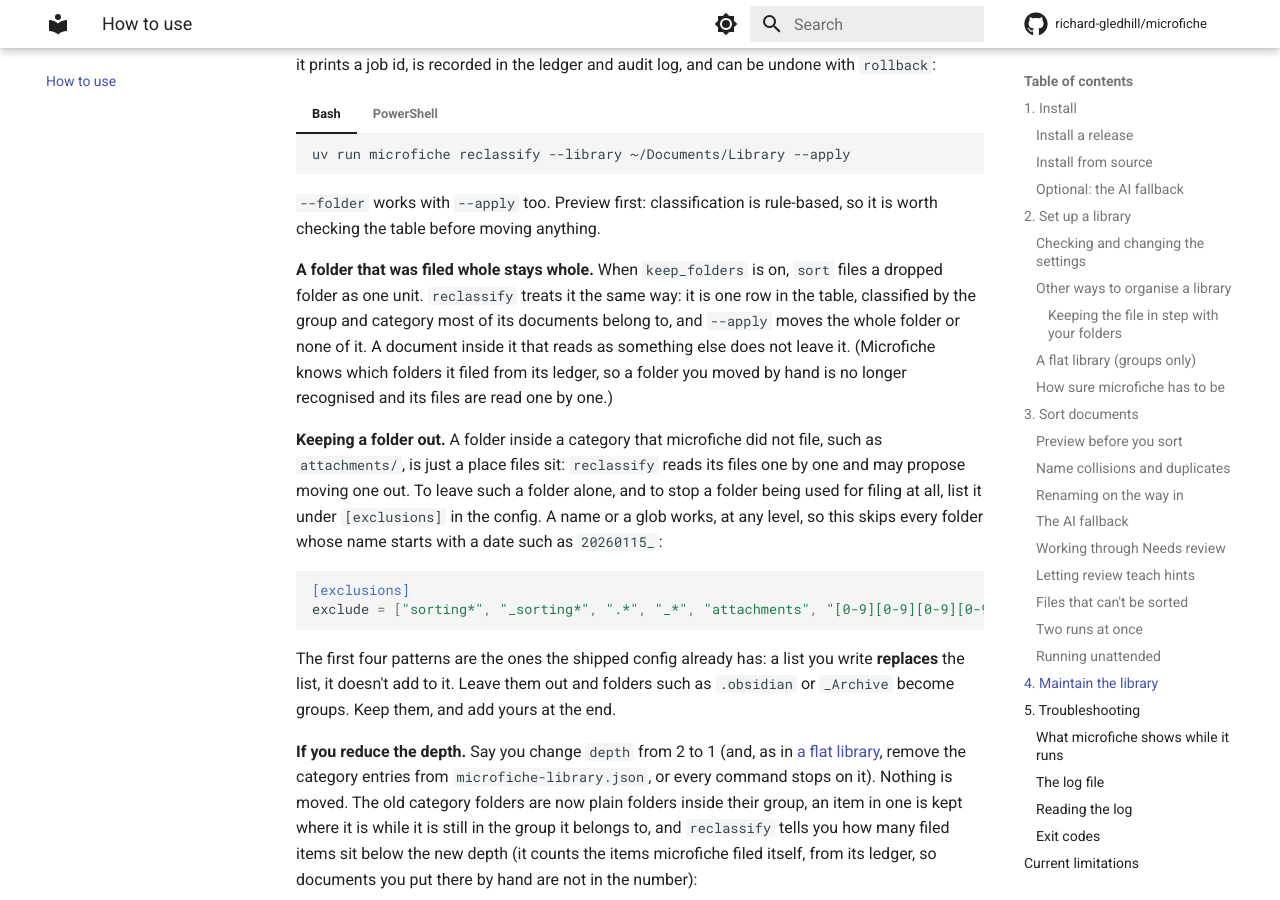
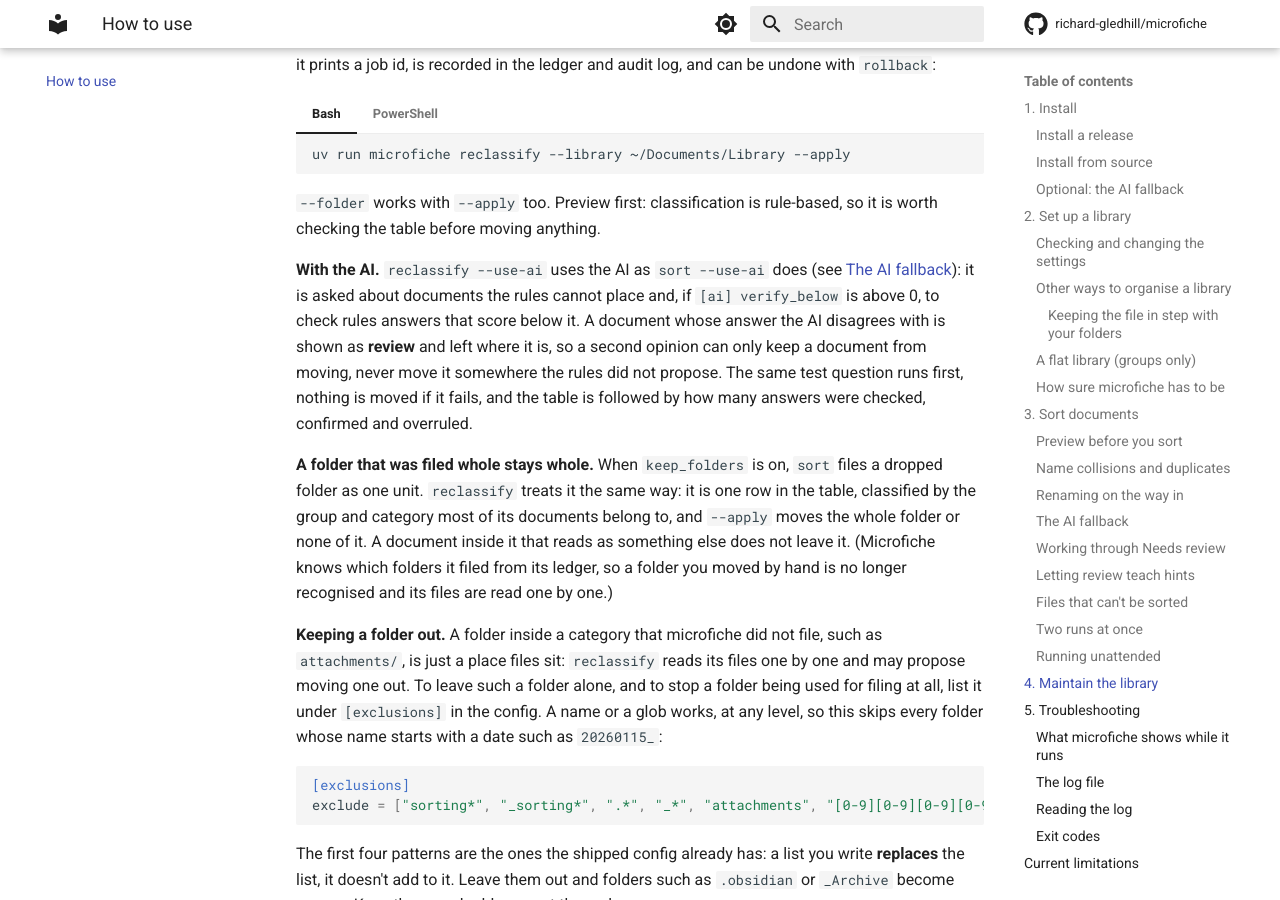
Before and after one commit to richard-gledhill/microfiche, an MkDocs documentation site: the page built from docs/how-to-use.md, in a window 1280 px wide and 900 px high, scrolled down 21024 px. Built offline with MkDocs 1.6.1 and Material for MkDocs 9.7.7, drawn with Linux system fonts in a browser that asks for light colours; comment, search, counter and statistics services are not loaded; some of the changed text lies outside the part shown.

Commit message:
docs: document reclassify --use-ai, close ai-second-opinion and archive its plan
Co-Authored-By: Claude Sonnet 5.5 <noreply@anthropic.com>

```diff
--- a/docs/how-to-use.md
+++ b/docs/how-to-use.md
@@ -1030,6 +1030,13 @@ job: it prints a job id, is recorded in the ledger and audit log, and can be und
 `--folder` works with `--apply` too. Preview first: classification is rule-based, so it is worth
 checking the table before moving anything.
 
+**With the AI.** `reclassify --use-ai` uses the AI as `sort --use-ai` does (see [The AI fallback](#the-ai-fallback)): it
+is asked about documents the rules cannot place and, if `[ai] verify_below` is above 0, to check rules answers that score
+below it. A document whose answer the AI disagrees with is shown as **review** and left where it is, so a second opinion
+can only keep a document from moving, never move it somewhere the rules did not propose. The same test question runs
+first, nothing is moved if it fails, and the table is followed by how many answers were checked, confirmed and
+overruled.
+
 **A folder that was filed whole stays whole.** When `keep_folders` is on, `sort` files a dropped folder as one unit.
 `reclassify` treats it the same way: it is one row in the table, classified by the group and category most of its
 documents belong to, and `--apply` moves the whole folder or none of it. A document inside it that reads as something
@@ -1216,7 +1223,8 @@ list, for those.
 
 microfiche is pre-release. At the moment:
 
-- `reclassify` doesn't use the AI fallback; it only applies the rule-based classifier.
+- `reclassify --use-ai` asks the AI the same questions as `sort`, so a preview costs the same calls; without `--use-ai`
+  it applies the rule-based classifier only.
 - At the default confidence threshold, documents matched only by the AI fallback are left for
   review, so `--use-ai` only suggests until you lower the threshold to `0.7`. See
   [How sure microfiche has to be](#how-sure-microfiche-has-to-be).
```
Also changed, not shown: README.md (+1 -0 lines), docs/development/architecture/module-diagram.md (+2 -0 lines), docs/development/plan/archive/2026-10-ai-second-opinion/SPEC.md (added, +19 -0 lines), docs/development/plan/archive/2026-10-ai-second-opinion/plan.md (added, +4 -0 lines), docs/development/plan/archive/2026-10-ai-second-opinion/todo.md (added, +10 -0 lines), docs/development/plan/archive/README.md (+1 -0 lines), docs/development/requirements/ai-second-opinion-prd.md (+1 -1 lines), docs/development/requirements/mvp-roadmap.md (+2 -2 lines), docs/development/requirements/post-mvp-capability-map.md (+1 -1 lines).
